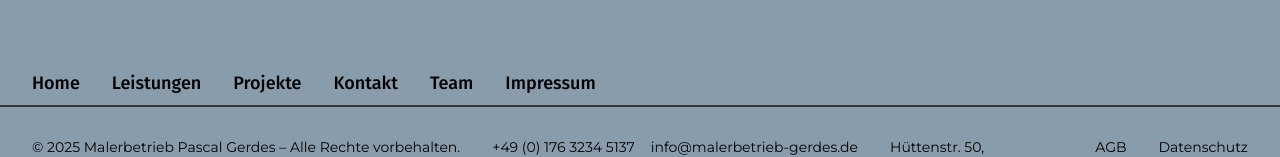
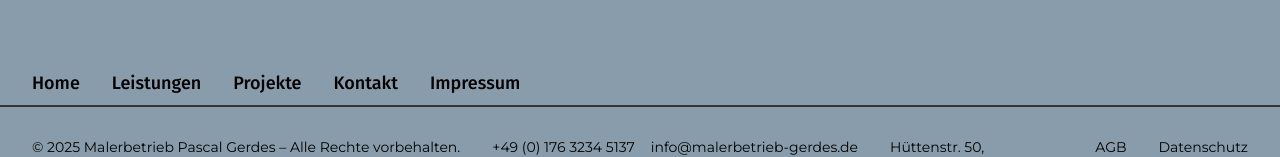
Before and after one commit to KaeSaro/MalerbetriebPG, a Next.js app: page / in a window 1280 px wide. Shown: the part 1826-1983 px from the top of the page. Built offline with nearby package versions, Linux system fonts and the light colour scheme.

Commit message:
entferne team page
- nur rauskommentiert

```diff
--- a/components/Footer.jsx
+++ b/components/Footer.jsx
@@ -17,7 +17,7 @@ export function Footer() {
                 Malerbetrieb Pascal Gerdes
               </Title>
               <p className="text-[#ffffff] text-[20px] font-montserrat">
-              Farbe. Struktur. Präzision.
+                Farbe. Struktur. Präzision.
               </p>
             </div>
           </div>
@@ -55,12 +55,12 @@ export function Footer() {
               >
                 Kontakt
               </Link>
-              <Link
+              {/* <Link
                 href="/team"
                 className="text-[#000000] text-[18px] hover:text-white"
               >
                 Team
-              </Link>
+              </Link> */}
               <Link
                 href="/impressum"
                 className="text-[#000000] text-[18px] hover:text-white"
--- a/components/Header.jsx
+++ b/components/Header.jsx
@@ -8,7 +8,7 @@ const menuItems = [
   { name: "Home", href: "/" },
   { name: "Leistungen", href: "/leistungen" },
   { name: "Projekte", href: "/projekte" },
-  { name: "Team", href: "/team" },
+  // { name: "Team", href: "/team" },
   { name: "Kontakt", href: "/kontakt" },
 ];
 
```
